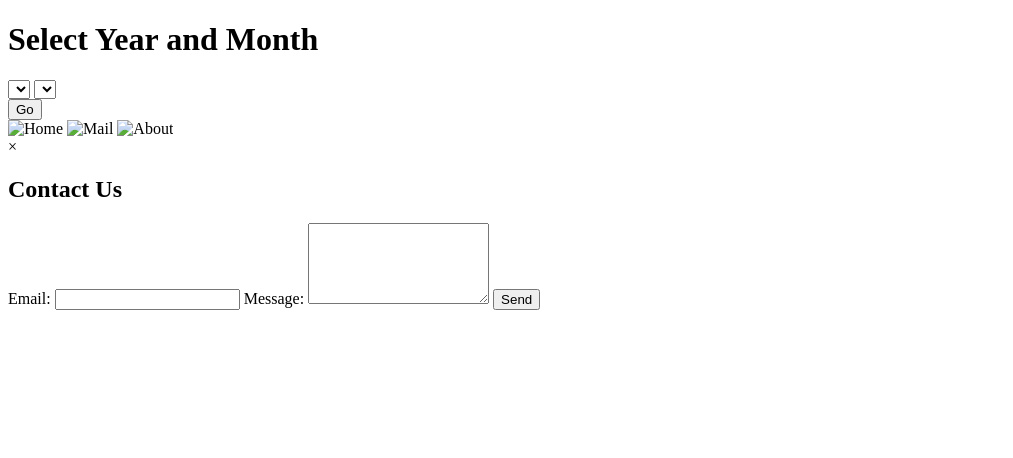
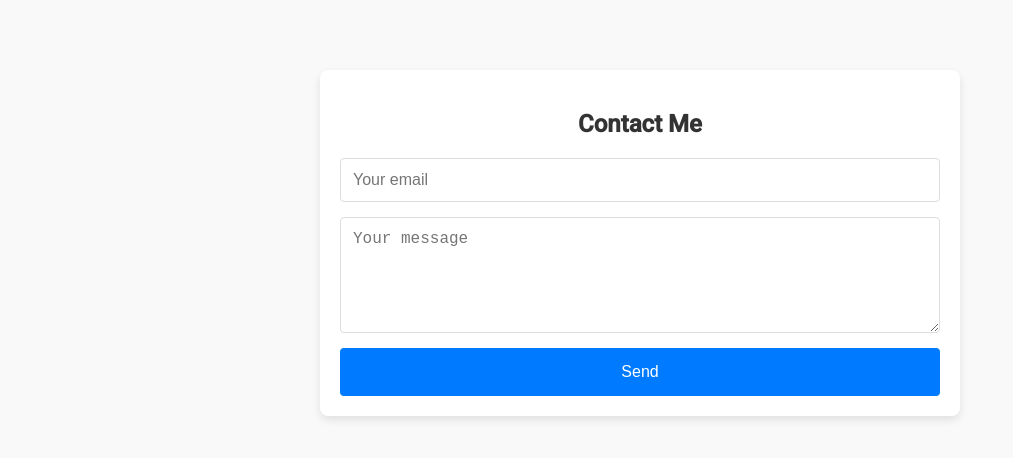
Before and after one commit to Fazildestiny/web, a plain HTML site: page index.html in a window 1280 px wide. Shown: the whole page, without its empty margins (0-1013 px from the left). Drawn offline with Linux system fonts and the light colour scheme.

Commit message:
Add files via upload

```diff
--- a/index.html
+++ b/index.html
@@ -3,48 +3,110 @@
 <head>
     <meta charset="UTF-8">
     <meta name="viewport" content="width=device-width, initial-scale=1.0">
-    <title>Year/Month Picker</title>
-    <link rel="stylesheet" href="style.css">
+    <title>Contact Form</title>
+    <link href="https://fonts.googleapis.com/css2?family=Roboto:wght@400;500&display=swap" rel="stylesheet">
+    <style>
+        body {
+            font-family: 'Roboto', sans-serif;
+            margin: 0;
+            padding: 20px;
+            background-color: #f9f9f9;
+        }
+        .container {
+            max-width: 600px;
+            margin: 50px auto;
+            padding: 20px;
+            background-color: #fff;
+            box-shadow: 0 4px 8px rgba(0, 0, 0, 0.1);
+            border-radius: 8px;
+        }
+        h2 {
+            text-align: center;
+            margin-bottom: 20px;
+            color: #333;
+        }
+        form {
+            display: flex;
+            flex-direction: column;
+        }
+        input, textarea {
+            margin-bottom: 15px;
+            padding: 12px;
+            font-size: 16px;
+            border: 1px solid #ddd;
+            border-radius: 4px;
+            transition: border-color 0.3s ease;
+        }
+        input:focus, textarea:focus {
+            border-color: #007BFF;
+            outline: none;
+        }
+        button {
+            padding: 15px;
+            font-size: 16px;
+            background-color: #007BFF;
+            color: #fff;
+            border: none;
+            border-radius: 4px;
+            cursor: pointer;
+            transition: background-color 0.3s ease;
+        }
+        button:hover {
+            background-color: #0056b3;
+        }
+        .feedback {
+            text-align: center;
+            margin-top: 20px;
+            display: none;
+            font-size: 16px;
+        }
+        .feedback.success {
+            color: #28a745;
+        }
+        .feedback.error {
+            color: #dc3545;
+        }
+    </style>
 </head>
 <body>
     <div class="container">
-        <h1>Select Year and Month</h1>
-        <select id="yearPicker">
-            <!-- JavaScript will populate this -->
-        </select>
-        <select id="monthPicker">
-            <!-- JavaScript will populate this -->
-        </select>
-        <br>
-        <button onclick="showEvent()">Go</button>
-        <div id="eventInfo" class="event-info"></div>
-    </div>
-    <div class="icons">
-        <img src="./images/home.png" alt="Home" id="homeButton" class="icon">
-        <img src="./images/mail.png" alt="Mail" id="mailButton" class="icon">
-        <img src="./images/about.png" alt="About" id="aboutButton" class="icon">
+        <h2>Contact Me</h2>
+        <form id="contact-form">
+            <input type="email" id="email" name="email" placeholder="Your email" required>
+            <textarea id="message" name="message" rows="5" placeholder="Your message" required></textarea>
+            <button type="submit">Send</button>
+            <div class="feedback" id="feedback"></div>
+        </form>
     </div>
 
-    <div id="mailModal" class="modal">
-        <div class="modal-content">
-            <span class="close">&times;</span>
-            <h2>Contact Us</h2>
-            <form id="mailForm">
-                <label for="email">Email:</label>
-                <input type="email" id="email" name="email" required>
-                <label for="message">Message:</label>
-                <textarea id="message" name="message" rows="5" required></textarea>
-                <button type="submit">Send</button>
-            </form>
-        </div>
-    </div>
+    <script src="https://cdn.jsdelivr.net/npm/emailjs-com@2.6.4/dist/email.min.js"></script>
+    <script>
+        (function() {
+            emailjs.init("Rh-R2wObJ2ZRqwkXR"); // Public Key
+        })();
 
-    <script src="https://cdn.emailjs.com/dist/email.min.js"></script>
-    <script>
-        (function(){
-            emailjs.init("Rh-R2wObJ2ZRqwkXR");
-        })();
+        document.getElementById('contact-form').addEventListener('submit', function(event) {
+            event.preventDefault();
+
+            const email = document.getElementById('email').value;
+            const message = document.getElementById('message').value;
+            const feedback = document.getElementById('feedback');
+
+            emailjs.send('service_ebgi65c', 'template_iz2lt2w', {
+                from_email: email,
+                message: message
+            }).then(function(response) {
+                feedback.textContent = 'Email sent successfully!';
+                feedback.className = 'feedback success';
+                feedback.style.display = 'block';
+            }, function(error) {
+                feedback.textContent = 'Failed to send email: ' + JSON.stringify(error);
+                feedback.className = 'feedback error';
+                feedback.style.display = 'block';
+            });
+
+            document.getElementById('contact-form').reset();
+        });
     </script>
-    <script src="script.js"></script>
 </body>
 </html>
```
